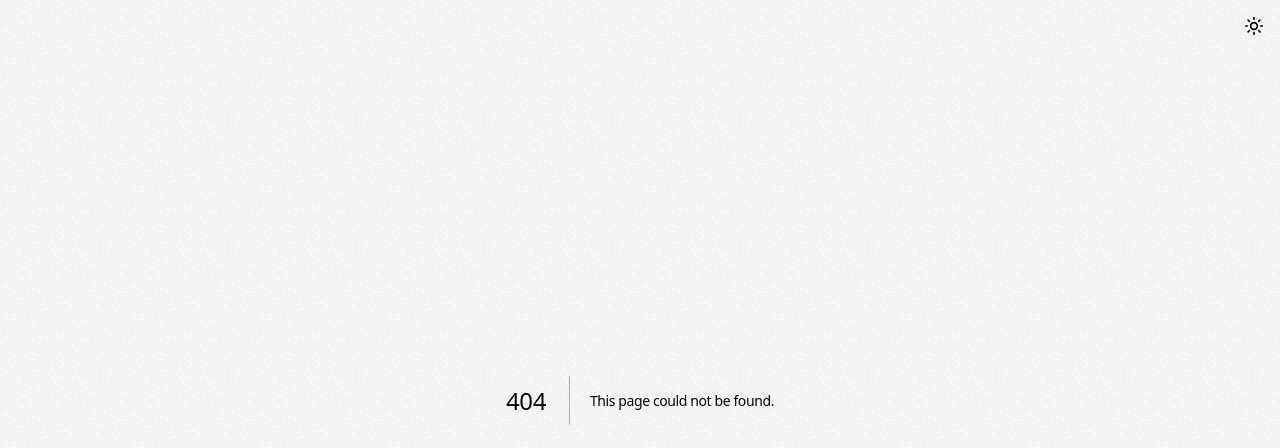
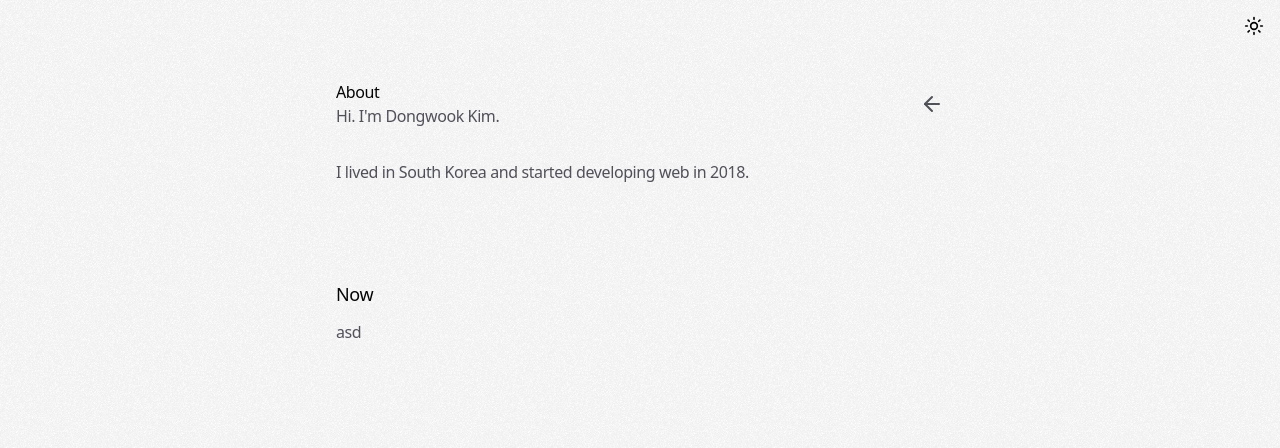
Before and after one commit to kidow/journey, a Next.js app: page /about in a window 1280 px wide. Before the commit this address had no page. Shown: the top 448 px of the page. Built offline with nearby package versions, Linux system fonts and the light colour scheme.

Commit message:
chore: /about

```diff
--- /dev/null
+++ b/app/(sm)/about/client.tsx
@@ -0,0 +1,25 @@
+'use client'
+
+import { Header, Stagger } from 'components'
+import { motion } from 'motion/react'
+
+export default function Client(): React.ReactElement {
+  return (
+    <>
+      <Header title="About" description="Hi. I'm Dongwook Kim." />
+
+      <Stagger>
+        <motion.section>
+          <p className="text-zinc-600 dark:text-zinc-400">
+            I lived in South Korea and started developing web in 2018.
+          </p>
+        </motion.section>
+
+        <Stagger.Section>
+          <Stagger.Title name="Now" />
+          <p className="text-zinc-600 dark:text-zinc-400">asd</p>
+        </Stagger.Section>
+      </Stagger>
+    </>
+  )
+}
--- /dev/null
+++ b/app/(sm)/about/page.tsx
@@ -0,0 +1,11 @@
+import type { Metadata } from 'next'
+
+import Client from './client'
+
+export const metadata: Metadata = {
+  title: 'About'
+}
+
+export default function Page(): React.ReactElement {
+  return <Client />
+}
--- a/app/(sm)/page.tsx
+++ b/app/(sm)/page.tsx
@@ -1,20 +1,10 @@
 'use client'
 
-import { Disclosure, Header } from 'components'
+import { Disclosure, Header, Stagger } from 'components'
 import { motion } from 'motion/react'
-import type { Transition, Variants } from 'motion/react'
 import Link from 'next/link'
 
 import Spotify from './spotify'
-
-const VARIANTS: Variants = {
-  hidden: { opacity: 0, y: 20, filter: 'blur(8px)' },
-  visible: { opacity: 1, y: 0, filter: 'blur(0px)' }
-}
-
-const TRANSITION: Transition = {
-  duration: 0.3
-}
 
 const CAREERS: Array<{
   title: string
@@ -49,20 +39,7 @@ export default function Page(): React.ReactElement {
 
       {/* <Spotify /> */}
 
-      <motion.main
-        variants={{
-          hidden: { opacity: 0 },
-          visible: {
-            opacity: 1,
-            transition: {
-              staggerChildren: 0.15
-            }
-          }
-        }}
-        className="space-y-24"
-        initial="hidden"
-        animate="visible"
-      >
+      <Stagger>
         <motion.section>
           <p className="text-zinc-600 dark:text-zinc-400">
             Committed to profitable outcomes, while simultaneously passionate
@@ -70,12 +47,12 @@ export default function Page(): React.ReactElement {
           </p>
         </motion.section>
 
-        <motion.section variants={VARIANTS} transition={TRANSITION}>
-          <h3 className="mb-3 text-lg font-medium">Projects</h3>
-        </motion.section>
+        <Stagger.Section>
+          <Stagger.Title name="Projects" />
+        </Stagger.Section>
 
-        <motion.section variants={VARIANTS} transition={TRANSITION}>
-          <h3 className="mb-3 text-lg font-medium">Toys</h3>
+        <Stagger.Section>
+          <Stagger.Title name="Toys" />
           <ul className="space-y-2">
             <li>
               <Link href="/memo" className="underline dark:text-zinc-300">
@@ -88,14 +65,14 @@ export default function Page(): React.ReactElement {
               </Link>
             </li>
           </ul>
-        </motion.section>
+        </Stagger.Section>
 
-        <motion.section variants={VARIANTS} transition={TRANSITION}>
-          <h3 className="mb-3 text-lg font-medium">Games</h3>
-        </motion.section>
+        <Stagger.Section>
+          <Stagger.Title name="Games" />
+        </Stagger.Section>
 
-        <motion.section variants={VARIANTS} transition={TRANSITION}>
-          <h3 className="mb-3 text-lg font-medium">Careers</h3>
+        <Stagger.Section>
+          <Stagger.Title name="Careers" />
           <div className="space-y-2">
             {CAREERS.map((item, key) => (
               <Disclosure
@@ -121,14 +98,14 @@ export default function Page(): React.ReactElement {
               </Disclosure>
             ))}
           </div>
-        </motion.section>
+        </Stagger.Section>
 
-        <motion.section variants={VARIANTS} transition={TRANSITION}>
-          <h3 className="mb-3 text-lg font-medium">Blog</h3>
-        </motion.section>
+        <Stagger.Section>
+          <Stagger.Title name="Blog" />
+        </Stagger.Section>
 
-        <motion.section variants={VARIANTS} transition={TRANSITION}>
-          <h3 className="mb-3 text-lg font-medium">Connect</h3>
+        <Stagger.Section>
+          <Stagger.Title name="Connect" />
           <p className="mb-5 text-zinc-600 dark:text-zinc-400">
             Feel free to contact me at{' '}
             <a
@@ -138,8 +115,8 @@ export default function Page(): React.ReactElement {
               wcgo2ling@gmail.com
             </a>
           </p>
-        </motion.section>
-      </motion.main>
+        </Stagger.Section>
+      </Stagger>
 
       <footer className="mt-24 py-4 border-t border-zinc-100 dark:border-zinc-800">
         <span className="text-xs text-zinc-500">© 2025 Dongwook Kim</span>
--- a/components/Header/index.tsx
+++ b/components/Header/index.tsx
@@ -3,6 +3,7 @@
 import { TextEffect } from 'components'
 import { ArrowLeftIcon } from 'lucide-react'
 import { AnimatePresence, motion } from 'motion/react'
+import Link from 'next/link'
 import { usePathname } from 'next/navigation'
 import { useRouter } from 'nextjs-toploader/app'
 import { memo } from 'react'
@@ -57,6 +58,14 @@ function Header({ title, description }: Props): React.ReactElement {
           </motion.button>
         )}
       </AnimatePresence>
+      {pathname === '/' && (
+        <Link
+          href="/about"
+          className="text-sm text-zinc-500 dark:text-zinc-400"
+        >
+          About
+        </Link>
+      )}
     </header>
   )
 }
--- /dev/null
+++ b/components/Stagger/Section/index.tsx
@@ -0,0 +1,19 @@
+import { motion } from 'motion/react'
+
+function StaggerSection({ children }: ReactProps): React.ReactElement {
+  return (
+    <motion.section
+      variants={{
+        hidden: { opacity: 0, y: 20, filter: 'blur(8px)' },
+        visible: { opacity: 1, y: 0, filter: 'blur(0px)' }
+      }}
+      transition={{
+        duration: 0.3
+      }}
+    >
+      {children}
+    </motion.section>
+  )
+}
+
+export default StaggerSection
--- /dev/null
+++ b/components/Stagger/Title/index.tsx
@@ -0,0 +1,11 @@
+import { memo } from 'react'
+
+interface Props {
+  name: string
+}
+
+function StaggerTitle({ name }: Props): React.ReactElement {
+  return <h3 className="mb-3 text-lg font-medium">{name}</h3>
+}
+
+export default memo(StaggerTitle)
--- /dev/null
+++ b/components/Stagger/index.tsx
@@ -0,0 +1,25 @@
+import { motion } from 'motion/react'
+
+import StaggerSection from './Section'
+import StaggerTitle from './Title'
+
+function Stagger({ children }: ReactProps): React.ReactElement {
+  return (
+    <motion.main
+      variants={{
+        hidden: { opacity: 0 },
+        visible: { opacity: 1, transition: { staggerChildren: 0.15 } }
+      }}
+      className="space-y-24"
+      initial="hidden"
+      animate="visible"
+    >
+      {children}
+    </motion.main>
+  )
+}
+
+export default Object.assign(Stagger, {
+  Section: StaggerSection,
+  Title: StaggerTitle
+})
--- a/components/index.tsx
+++ b/components/index.tsx
@@ -3,3 +3,4 @@ export { default as TextEffect } from './TextEffect'
 export { default as MorphingPopover } from './MorphingPopover'
 export { default as Icon } from './Icon'
 export { default as Disclosure } from './Disclosure'
+export { default as Stagger } from './Stagger'
```
